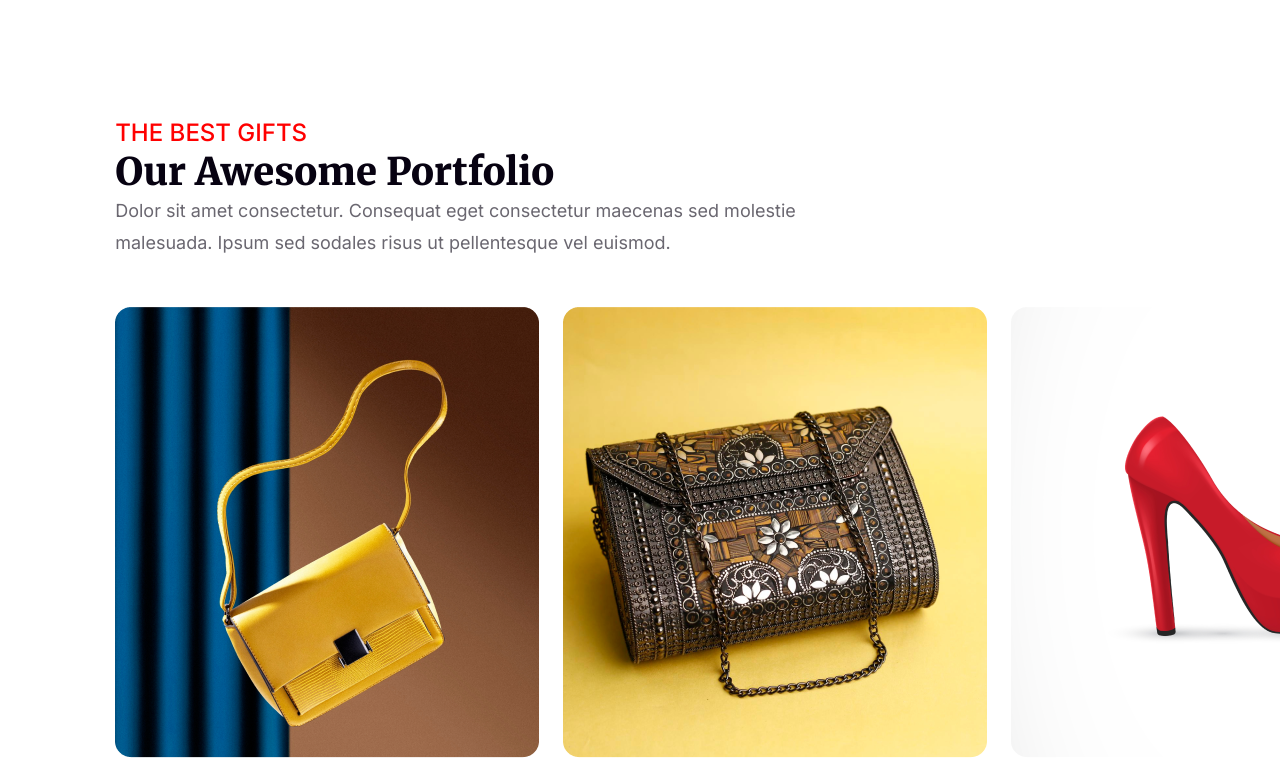
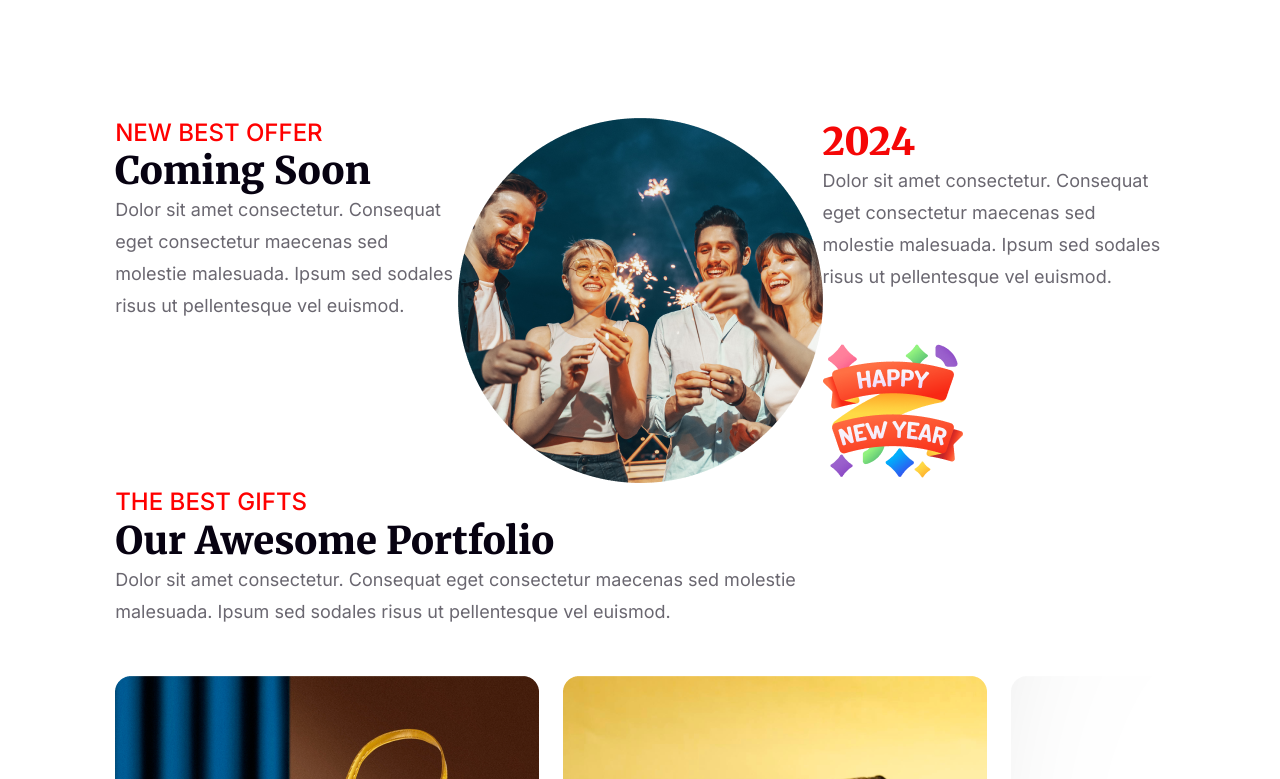
Before and after one commit to MdRadoyanhasan/My-first-assinment1, a plain HTML site: page index.html in a window 1280 px wide. Shown: the part 2826-3605 px from the top of the page. Drawn offline with Linux system fonts and the light colour scheme.

Commit message:
added by offer section

```diff
--- a/index.html
+++ b/index.html
@@ -55,6 +55,22 @@
             </div>
         </section>
 
+        <section class="container">
+            <div class=" container-offer-text">
+
+                <div class="best-text"><h5 class="best">NEW BEST OFFER</h5>
+                    <h2 class="Awesome">Coming Soon</h2>
+                    <p class="Dolor">Dolor sit amet consectetur. Consequat eget consectetur maecenas sed molestie malesuada. Ipsum sed sodales risus ut pellentesque vel euismod. </p></div>
+                <div class="offer-img"><img src="resources/Ellipse 1.png" alt=""></div>
+
+               <div class="best-text"> <h2 class="sal">2024</h2>
+                <p class="Dolor">Dolor sit amet consectetur. Consequat eget consectetur maecenas sed molestie malesuada. Ipsum sed sodales risus ut pellentesque vel euismod.</p>
+                <img src="resources/Group 96.png" alt=""></div>
+
+            </div>
+
+        </section>
+
 
 
 
@@ -109,6 +125,7 @@
                 </div>
 
             </div>
+            <hr line="1">
 
 
             <div class="lacal-link">
@@ -117,6 +134,7 @@
                         <a href=""><img src="resources/Twitter.png" alt=""></a>
                         <a href=""><img src="resources/Linkedin.png" alt=""></a>
                     </div>
+                    <hr line="1">
                     <div class="fot-text" >
                         <p>2017, All Rights Reserved.</p>
 
--- a/styles/style.css
+++ b/styles/style.css
@@ -181,6 +181,24 @@ line-height: 56px;
     background: (180deg, rgba(255, 0, 0, 0.10) 0%, rgba(255, 0, 0, 0));
     text-align: center;
 }
+
+.container-offer-text{
+    display: flex;
+    justify-content: space-between;
+}
+
+
+
+.sal{
+    color: #f50707;
+    font-size: 38px;
+    font-family: Merriweather;
+    font-weight: 900;
+    text-transform: capitalize;
+
+}
+
+
 .btn-join{
     margin-top:70px;
     border-radius: 8px;
@@ -298,6 +316,8 @@ footer{
 }
 .lacal-link{
     text-align: center;
+    padding-top: 48px;
+    padding-bottom: 48px;
 }
 .fot-sec{
     display: flex;
```
